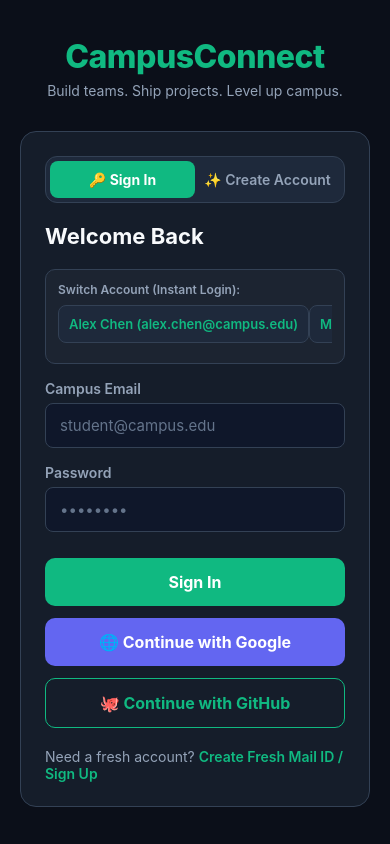
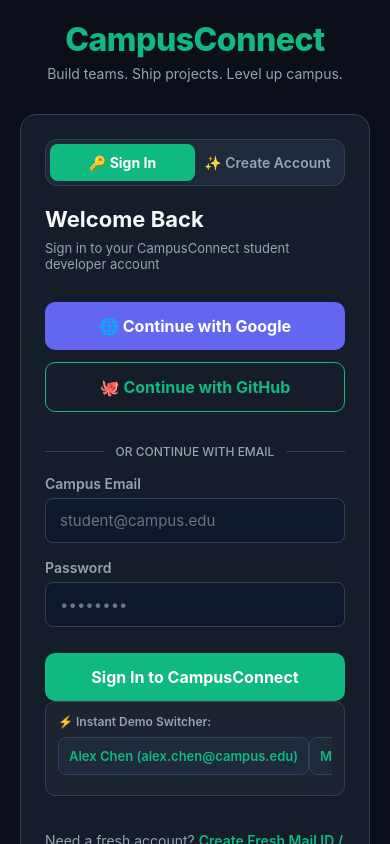
Before and after one commit to Nandhakkishore/CampusConnect, a React Native app in the folder mobile/: screen /Login in a window 390 px wide. Built offline with nearby package versions, Linux system fonts and the light colour scheme; no server answers.

Commit message:
Polished Login UI to match modern platforms (Linear, GitHub, Notion)

```diff
--- a/mobile/src/screens/LoginScreen.tsx
+++ b/mobile/src/screens/LoginScreen.tsx
@@ -249,10 +249,61 @@
           {mode === 'login' ? (
             <>
               <Text style={styles.title}>Welcome Back</Text>
+              <Text style={styles.subtitle}>Sign in to your CampusConnect student developer account</Text>
 
-              {/* Account Switcher Bar */}
+              {/* Social OAuth Buttons at top (like Linear/GitHub) */}
+              <View style={styles.socialButtonsGroup}>
+                <Button
+                  title="🌐 Continue with Google"
+                  variant="secondary"
+                  onPress={handleStandardGoogleOAuth}
+                  loading={googleLoading}
+                  style={styles.googleBtn}
+                />
+
+                <Button
+                  title="🐙 Continue with GitHub"
+                  variant="outline"
+                  onPress={handleStandardGithubOAuth}
+                  loading={githubLoading}
+                  style={styles.githubBtn}
+                />
+              </View>
+
+              {/* Divider Line */}
+              <View style={styles.dividerRow}>
+                <View style={styles.dividerLine} />
+                <Text style={styles.dividerText}>or continue with email</Text>
+                <View style={styles.dividerLine} />
+              </View>
+
+              <Input
+                label="Campus Email"
+                placeholder="student@campus.edu"
+                value={email}
+                onChangeText={setEmail}
+                autoCapitalize="none"
+                keyboardType="email-address"
+              />
+
+              <Input
+                label="Password"
+                placeholder="••••••••"
+                value={password}
+                onChangeText={setPassword}
+                secureTextEntry
+              />
+
+              <Button
+                title="Sign In to CampusConnect"
+                onPress={() => handleLoginWithCredentials()}
+                loading={loading}
+                style={styles.submitBtn}
+              />
+
+              {/* Account Switcher Bar at bottom */}
               <View style={styles.accountSwitcherBox}>
-                <Text style={styles.accountSwitcherTitle}>Switch Account (Instant Login):</Text>
+                <Text style={styles.accountSwitcherTitle}>⚡ Instant Demo Switcher:</Text>
                 <ScrollView horizontal showsHorizontalScrollIndicator={false} style={styles.chipScroll}>
                   <TouchableOpacity
                     style={styles.accountChip}
@@ -284,13 +335,6 @@
                   </TouchableOpacity>
 
                   <TouchableOpacity
-                    style={styles.accountChip}
-                    onPress={() => handleStandardGithubOAuth('alexchen-dev')}
-                  >
-                    <Text style={styles.accountChipText}>🐙 @alexchen-dev (GitHub)</Text>
-                  </TouchableOpacity>
-
-                  <TouchableOpacity
                     style={styles.accountChipNew}
                     onPress={() => {
                       setMode('register');
@@ -300,46 +344,6 @@
                   </TouchableOpacity>
                 </ScrollView>
               </View>
-
-              <Input
-                label="Campus Email"
-                placeholder="student@campus.edu"
-                value={email}
-                onChangeText={setEmail}
-                autoCapitalize="none"
-                keyboardType="email-address"
-              />
-
-              <Input
-                label="Password"
-                placeholder="••••••••"
-                value={password}
-                onChangeText={setPassword}
-                secureTextEntry
-              />
-
-              <Button
-                title="Sign In"
-                onPress={() => handleLoginWithCredentials()}
-                loading={loading}
-                style={styles.submitBtn}
-              />
-
-              <Button
-                title="🌐 Continue with Google"
-                variant="secondary"
-                onPress={handleStandardGoogleOAuth}
-                loading={googleLoading}
-                style={styles.googleBtn}
-              />
-
-              <Button
-                title="🐙 Continue with GitHub"
-                variant="outline"
-                onPress={handleStandardGithubOAuth}
-                loading={githubLoading}
-                style={styles.githubBtn}
-              />
             </>
           ) : (
             <>
@@ -622,6 +626,26 @@
     color: '#ffffff',
     fontWeight: '700',
   },
+  socialButtonsGroup: {
+    marginBottom: 16,
+  },
+  dividerRow: {
+    flexDirection: 'row',
+    alignItems: 'center',
+    marginVertical: 16,
+  },
+  dividerLine: {
+    flex: 1,
+    height: 1,
+    backgroundColor: colors.border,
+  },
+  dividerText: {
+    color: colors.textMuted,
+    fontSize: 12,
+    fontWeight: '500',
+    marginHorizontal: 12,
+    textTransform: 'uppercase',
+  },
   subtitle: {
     fontSize: 13,
     color: colors.textMuted,
```
